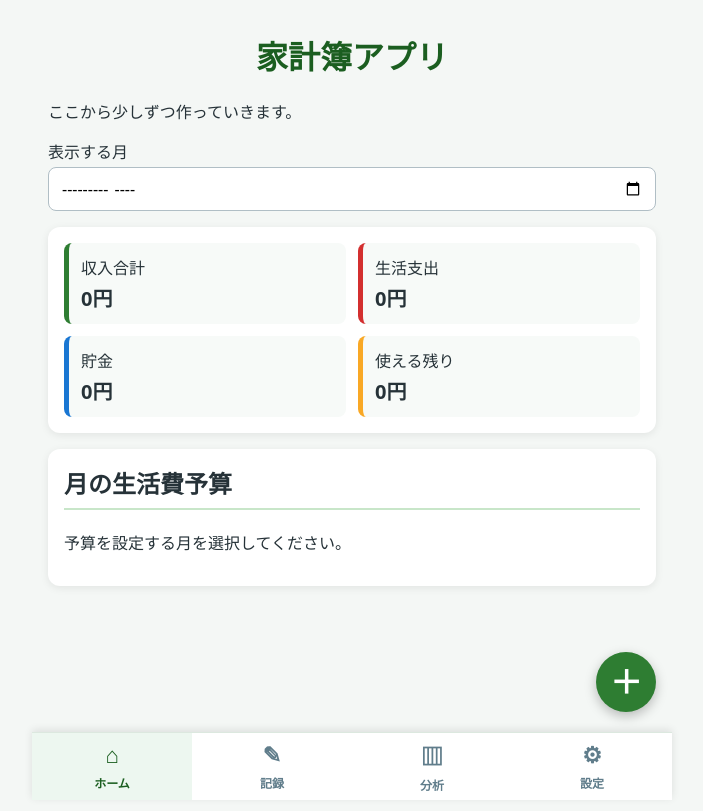
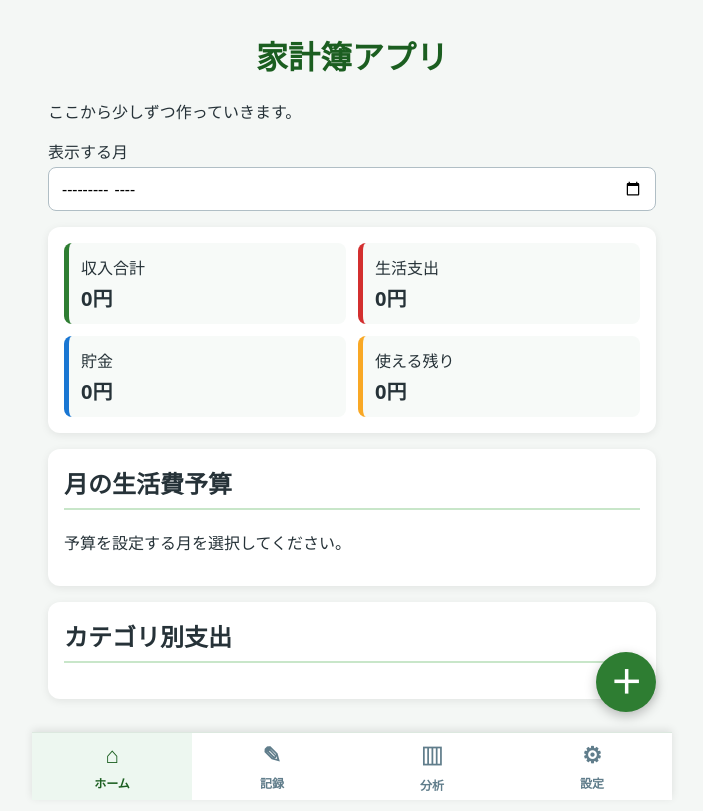
Before and after one commit to wasyun4/zubora-kakeibo-pwa, a React (Vite) app: page / in a window 1280 px wide. Shown: the whole page, without its empty margins (288-991 px from the left). Built offline with nearby package versions, Linux system fonts and the light colour scheme.

Commit message:
feat: show category totals on home

```diff
--- a/src/App.tsx
+++ b/src/App.tsx
@@ -415,6 +415,7 @@ function App() {
         onMonthChange={setSelectedMonth}
       />
 
+      {/*ホーム画面*/}
       {activeView === "home" &&
         <>
           <Summary
@@ -432,13 +433,20 @@ function App() {
             onBudgetAmountChange={setBudgetAmount}
             onSave={handleSaveBudget}
           />
+
+          <CategoryTotals
+            categoryTotals={expenseCategoryTotals}
+          />
+
         </>
       }
 
+      {/*分析画面*/}
       {activeView === "analysis" && (
         <CategoryTotals categoryTotals={expenseCategoryTotals} />
       )}
 
+      {/*記録画面*/}
       {activeView === "records" && (
         <TransactionList
           transactions={filteredExpenses}
@@ -494,6 +502,7 @@ function App() {
         />
       )}
 
+      {/*設定画面*/}
       {activeView === "settings" && (
         <CategoryBudgetPanel
           selectedMonth={selectedMonth}
```
Also changed, not shown: 1 other file (tests, documents, lock files or other folders).
